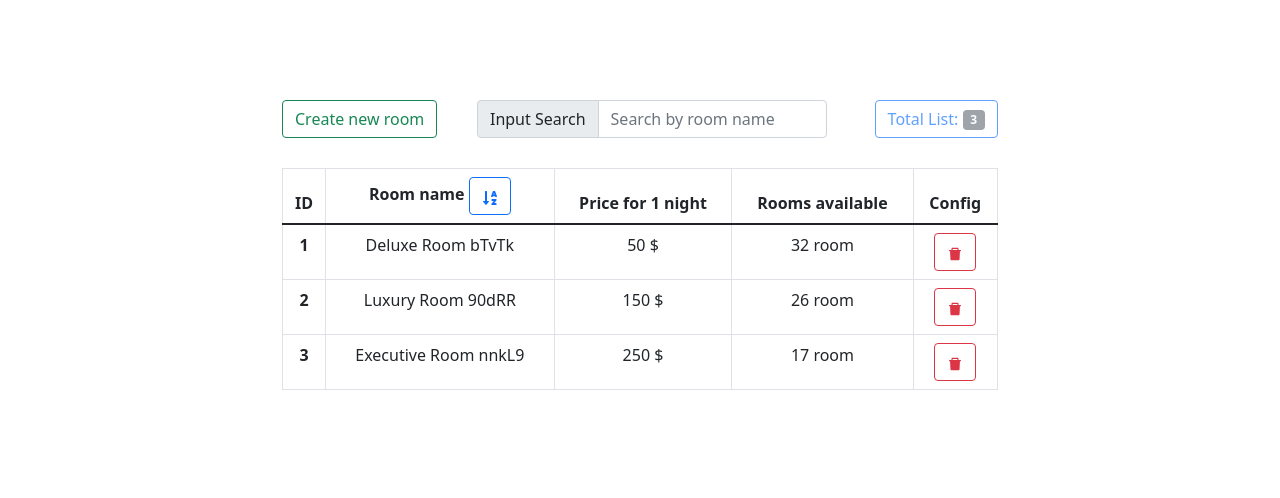
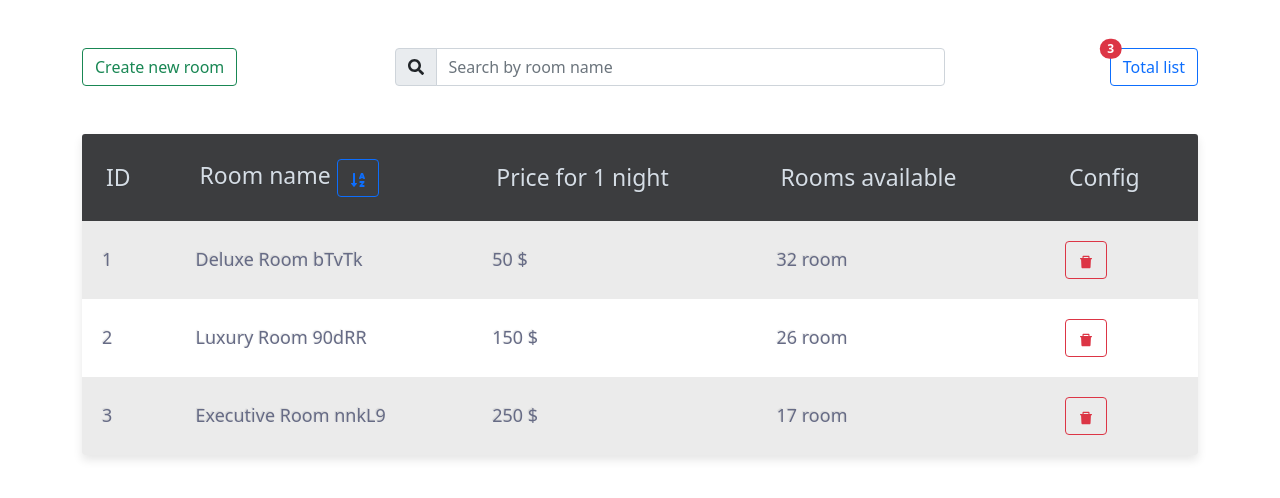
Before and after one commit to tungntgcd17146/React-Performance, a React (Vite) app in the folder react-advanced-practice/: page / in a window 1280 px wide. Shown: the top 498 px of the page. Built offline with nearby package versions, Linux system fonts and the light colour scheme.

Commit message:
feat: refactor UI for practice

```diff
--- a/react-advanced-practice/src/App.css
+++ b/react-advanced-practice/src/App.css
@@ -1,19 +1,141 @@
-.app {
-  text-align: center;
-  display: flex;
-  flex-direction: column;
+@import url(https://fonts.googleapis.com/css?family=Roboto:400,500,700,300,100);
+
+body {
+  font-family: "Roboto", helvetica, arial, sans-serif;
+  font-size: 16px;
+  font-weight: 400;
+  text-rendering: optimizeLegibility;
 }
 
-.app-header {
-  padding: 100px 200px 30px 200px;
+div.table-title {
+  display: block;
+  margin: auto;
+  max-width: 600px;
+  padding:5px;
+  width: 100%;
 }
 
-.app-body {
-  padding: 0px 200px 0px 200px;
+.table-title h3 {
+   color: #fafafa;
+   font-size: 30px;
+   font-weight: 400;
+   font-style:normal;
+   font-family: "Roboto", helvetica, arial, sans-serif;
+   text-shadow: -1px -1px 1px rgba(0, 0, 0, 0.1);
+   text-transform:uppercase;
 }
 
-@media (prefers-reduced-motion: no-preference) {
-  .app-logo {
-    animation: App-logo-spin infinite 20s linear;
-  }
+
+/*** Table Styles **/
+
+.table-fill {
+  background: white;
+  border-radius:3px;
+  border-collapse: collapse;
+  height: 320px;
+  margin: auto;
+  padding:5px;
+  width: 100%;
+  box-shadow: 0 5px 10px rgba(0, 0, 0, 0.1);
+  animation: float 5s infinite;
 }
+
+th {
+  color:#D5DDE5;;
+  background:#3c3d3f;
+  border-bottom:4px solid #9ea7af;
+  border-right: 1px solid #343a45;
+  font-size:23px;
+  font-weight: 100;
+  padding:24px;
+  text-align:left;
+  text-shadow: 0 1px 1px rgba(0, 0, 0, 0.1);
+  vertical-align:middle;
+}
+
+th:first-child {
+  border-top-left-radius:3px;
+}
+
+th:last-child {
+  border-top-right-radius:3px;
+  border-right:none;
+}
+
+tr {
+  border-top: 1px solid #C1C3D1;
+  border-bottom: 1px solid #C1C3D1;
+  color:#666B85;
+  font-size:16px;
+  font-weight:normal;
+  text-shadow: 0 1px 1px rgba(256, 256, 256, 0.1);
+}
+
+tr:hover td {
+  background:#4E5066;
+  color:#FFFFFF;
+  border-top: 1px solid #22262e;
+}
+
+tr:first-child {
+  border-top:none;
+}
+
+tr:last-child {
+  border-bottom:none;
+}
+
+tr:nth-child(odd) td {
+  background:#EBEBEB;
+}
+
+tr:nth-child(odd):hover td {
+  background:#4E5066;
+}
+
+tr:last-child td:first-child {
+  border-bottom-left-radius:3px;
+}
+
+tr:last-child td:last-child {
+  border-bottom-right-radius:3px;
+}
+
+td {
+  background:#FFFFFF;
+  padding:20px;
+  text-align:left;
+  vertical-align:middle;
+  font-weight:300;
+  font-size:18px;
+  text-shadow: -1px -1px 1px rgba(0, 0, 0, 0.1);
+  border-right: 1px solid #C1C3D1;
+}
+
+td:last-child {
+  border-right: 0px;
+}
+
+th.text-left {
+  text-align: left;
+}
+
+th.text-center {
+  text-align: center;
+}
+
+th.text-right {
+  text-align: right;
+}
+
+td.text-left {
+  text-align: left;
+}
+
+td.text-center {
+  text-align: center;
+}
+
+td.text-right {
+  text-align: right;
+}
--- a/react-advanced-practice/src/App.tsx
+++ b/react-advanced-practice/src/App.tsx
@@ -54,13 +54,13 @@ function App() {
   }, [toggleSort, rooms]);
 
   return (
-    <div className="app container">
-      <header className="app-header d-flex justify-content-between">
+    <div className="container">
+      <header className="d-flex justify-content-between mt-5">
         <AddButton onClickAdd={handleAddRoom} />
         <InputSearch onChangeValue={setInputSearch} />
         <TotalNumber totalRooms={roomsAfterFilter.length} />
       </header>
-      <section className="app-body">
+      <section className="mt-5">
         <RoomTable
           roomsAfterFilter={roomsAfterFilter}
           onDeleteRoom={handleDeleteRoom}
--- a/react-advanced-practice/src/components/InputSearch/index.tsx
+++ b/react-advanced-practice/src/components/InputSearch/index.tsx
@@ -1,3 +1,4 @@
+import { FaSearch } from 'react-icons/fa';
 import { ChangeEvent, Dispatch, SetStateAction, memo } from 'react';
 
 type Prop = {
@@ -10,8 +11,10 @@ const InputSearch = ({ onChangeValue }: Prop) => {
   };
 
   return (
-    <div className="input-group w-50">
-      <span className="input-group-text">Input Search</span>
+    <div className="input-group w-50 input-search">
+      <span className="input-group-text">
+        <FaSearch />
+      </span>
       <input
         onChange={handleChangeInput}
         className="form-control me-2"
--- a/react-advanced-practice/src/components/RoomTable/Room/index.tsx
+++ b/react-advanced-practice/src/components/RoomTable/Room/index.tsx
@@ -18,13 +18,15 @@ const Room = ({ room, order, onDelete }: Props) => {
 
   return (
     <tr>
-      <th scope="row">{order}</th>
-      <td>
+      <td className="text-left" scope="row">
+        {order}
+      </td>
+      <td className="text-left">
         {name} {id}
       </td>
-      <td>{price} $</td>
-      <td>{quantity} room</td>
-      <td>
+      <td className="text-left">{price} $</td>
+      <td className="text-left">{quantity} room</td>
+      <td className="text-left">
         <button onClick={handleDeleteRoom} type="button" className="btn btn-outline-danger">
           <AiFillDelete />
         </button>
--- a/react-advanced-practice/src/components/RoomTable/index.tsx
+++ b/react-advanced-practice/src/components/RoomTable/index.tsx
@@ -11,19 +11,27 @@ type Props = {
 };
 
 export const RoomTable = ({ roomsAfterFilter, onDeleteRoom, onSortButton, toggleSort }: Props) => (
-  <table className="table table-hover table-bordered">
+  <table className="table-fill">
     <thead>
       <tr>
-        <th scope="col">ID</th>
-        <th scope="col">
+        <th className="text-left" scope="col">
+          ID
+        </th>
+        <th className="text-left" scope="col">
           Room name <SortButton onSortButton={onSortButton} toggleSort={toggleSort} />
         </th>
-        <th scope="col">Price for 1 night</th>
-        <th scope="col">Rooms available</th>
-        <th scope="col">Config</th>
+        <th className="text-left" scope="col">
+          Price for 1 night
+        </th>
+        <th className="text-left" scope="col">
+          Rooms available
+        </th>
+        <th className="text-left" scope="col">
+          Config
+        </th>
       </tr>
     </thead>
-    <tbody>
+    <tbody className="table-hover">
       {roomsAfterFilter.map((room: RoomInterface, index: number) => (
         <Room key={room.id} room={room} order={index + 1} onDelete={onDeleteRoom} />
       ))}
--- a/react-advanced-practice/src/components/TotalNumber/index.tsx
+++ b/react-advanced-practice/src/components/TotalNumber/index.tsx
@@ -5,8 +5,11 @@ type Prop = {
 };
 
 const TotalNumber = ({ totalRooms }: Prop) => (
-  <button type="button" className="btn btn-outline-primary" disabled>
-    Total List: <span className="badge bg-secondary">{totalRooms}</span>
+  <button type="button" className="btn btn-outline-primary position-relative">
+    Total list
+    <span className="position-absolute top-0 start-0 translate-middle badge rounded-pill bg-danger">
+      {totalRooms}
+    </span>
   </button>
 );
 
```
